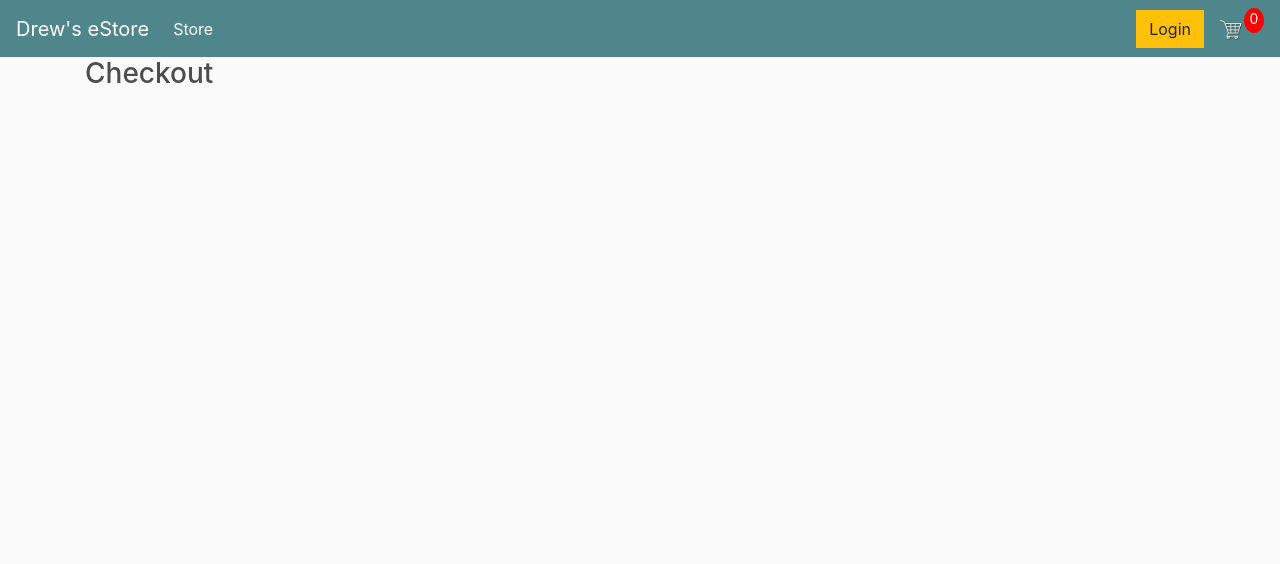
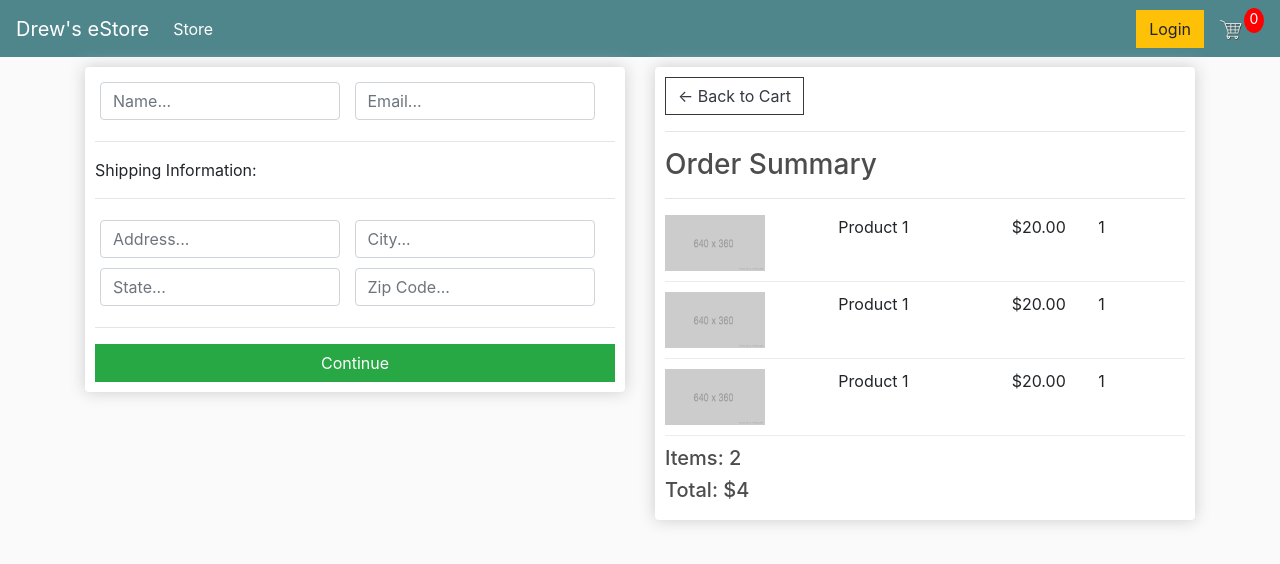
Before and after one commit to drewgoodman/Django-eCommerce, a Django app: page /checkout/ in a window 1280 px wide. Shown: the top 564 px of the page. Run offline with Django 3.2, Linux system fonts and the light colour scheme.

Commit message:
rendered out checkout page template

```diff
--- a/store/templates/store/checkout.html
+++ b/store/templates/store/checkout.html
@@ -1,5 +1,71 @@
 {% extends 'store/__base.html' %}
 {% load static %}
 {% block content %}
-<h3>Checkout</h3>
+<div class="row">
+    <div class="col-lg-6">
+        <div class="box-element" id="form-wrapper">
+            <form id="form">
+                <div id="user-info">
+                    <div class="form-field">
+                        <input name="name" type="text" class="form-control" placeholder="Name...">
+                    </div>
+                    <div class="form-field">
+                        <input name="email" type="email" class="form-control" placeholder="Email...">
+                    </div>
+                </div>
+                <div id="shipping-info">
+                    <hr>
+                    <p>Shipping Information:</p>
+                    <hr>
+                    <div class="form-field">
+                        <input name="address" type="address" class="form-control" placeholder="Address...">
+                    </div>
+                    <div class="form-field">
+                        <input name="city" type="text" class="form-control" placeholder="City...">
+                    </div>
+                    <div class="form-field">
+                        <input name="state" type="text" class="form-control" placeholder="State...">
+                    </div>
+                    <div class="form-field">
+                        <input name="zipcode" type="text" class="form-control" placeholder="Zip Code...">
+                    </div>
+                </div>
+                <hr>
+                <input type="submit" id="form-button" class="btn btn-success btn-block" value="Continue">
+            </form>
+        </div>
+        <br>
+        <div class="box-element hidden" id="payment-info">
+            <small>Paypal Options</small>
+        </div>
+    </div>
+    <div class="col-lg-6">
+        <div class="box-element">
+            <a href="{% url 'cart' %}" class="btn btn-outline-dark">&#x2190; Back to Cart</a>
+            <hr>
+            <h3>Order Summary</h3>
+            <hr>
+            <div class="cart-row">
+                <div style="flex:2"><img src="{% static 'images/placeholder.png' %}" class="row-image"></div>
+                <div style="flex:2">Product 1</div>
+                <div style="flex:1">$20.00</div>
+                <div style="flex:1">1</div>
+            </div>
+            <div class="cart-row">
+                <div style="flex:2"><img src="{% static 'images/placeholder.png' %}" class="row-image"></div>
+                <div style="flex:2">Product 1</div>
+                <div style="flex:1">$20.00</div>
+                <div style="flex:1">1</div>
+            </div>
+            <div class="cart-row">
+                <div style="flex:2"><img src="{% static 'images/placeholder.png' %}" class="row-image"></div>
+                <div style="flex:2">Product 1</div>
+                <div style="flex:1">$20.00</div>
+                <div style="flex:1">1</div>
+            </div>
+            <h5>Items:  2</h5>
+            <h5>Total:  $4</h5>
+        </div>
+    </div>
+</div>
 {% endblock content %}
```
